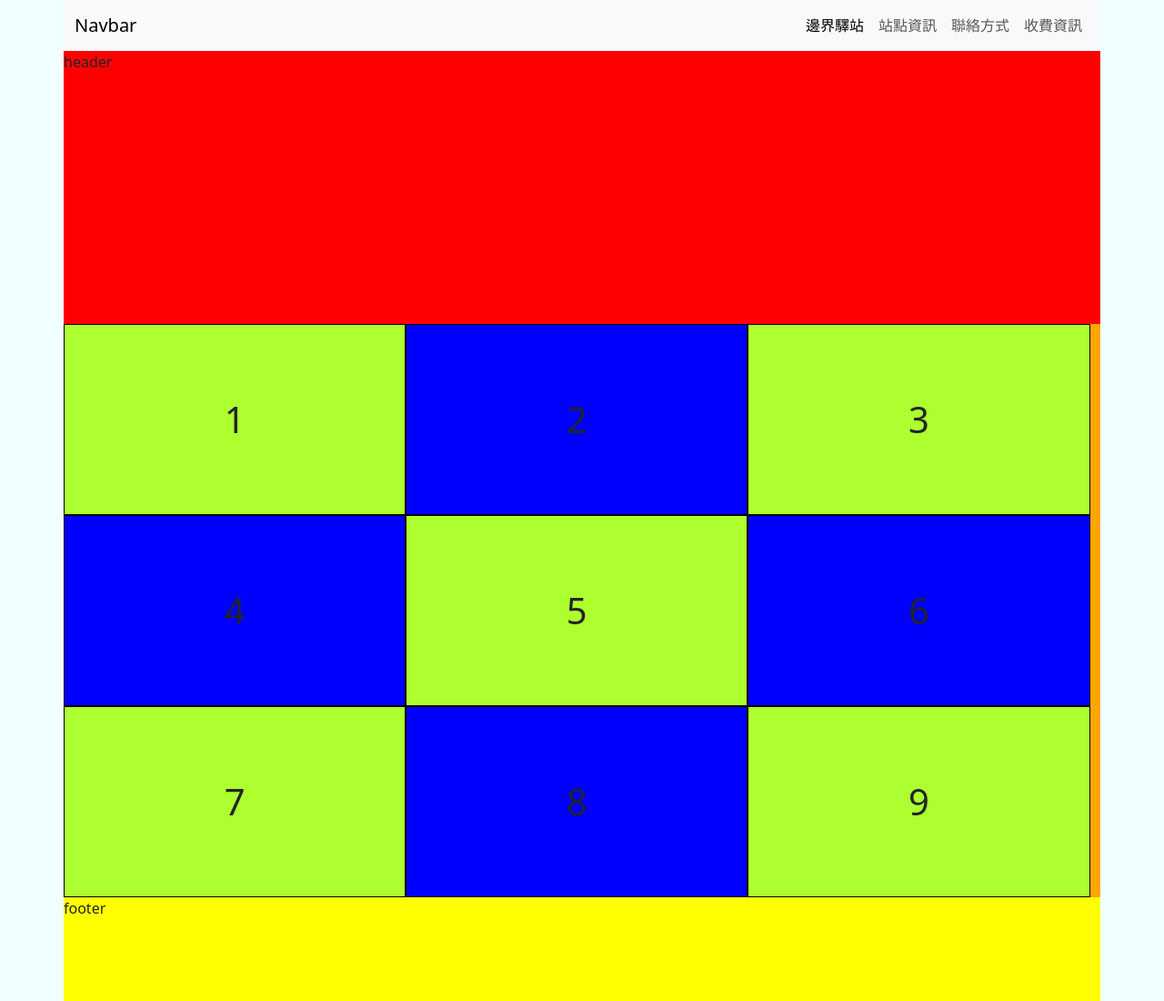
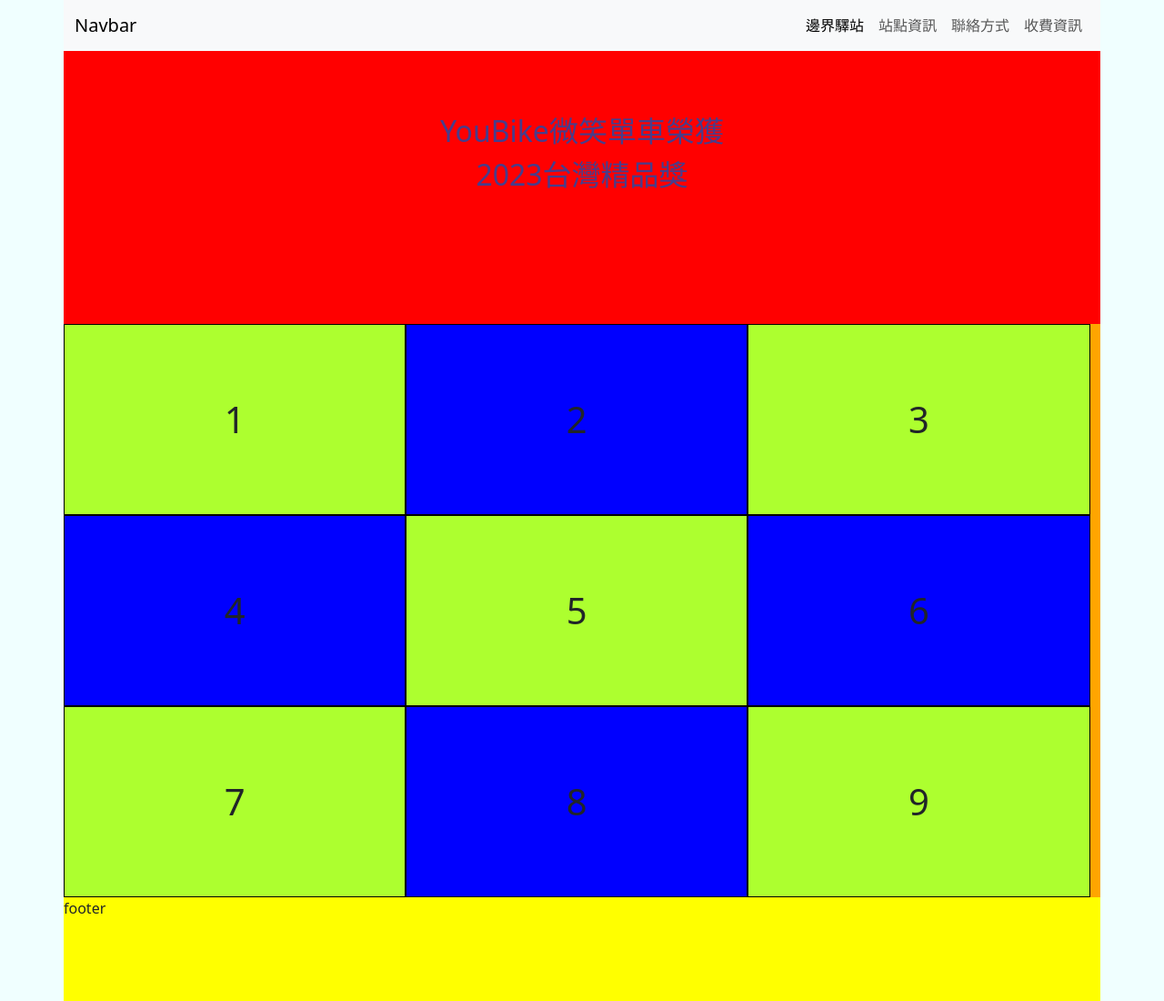
Before and after one commit to vamp16431745/practice_at_home, a plain HTML site: page index.html in a window 1280 px wide. Shown: the top 1100 px of the page at 91% size. Drawn offline with Linux system fonts and the light colour scheme.

Commit message:
設置header文字

```diff
--- a/css/index.css
+++ b/css/index.css
@@ -76,6 +76,15 @@
 
 }
 
+header h2
+{
+    font-size: 2em;
+    text-align: center;
+    line-height: 1.5em;
+    color: darkslateblue;
+    margin-top: 2em;
+
+}
 
 
 /* Small devices (landscape phones, 576px and up)*/
--- a/index.html
+++ b/index.html
@@ -37,7 +37,7 @@
       </nav>
       <div id="layout">
         <header>
-          header
+          <h2>YouBike微笑單車榮獲<br>2023台灣精品獎</h2>
 
         </header>
 
```
